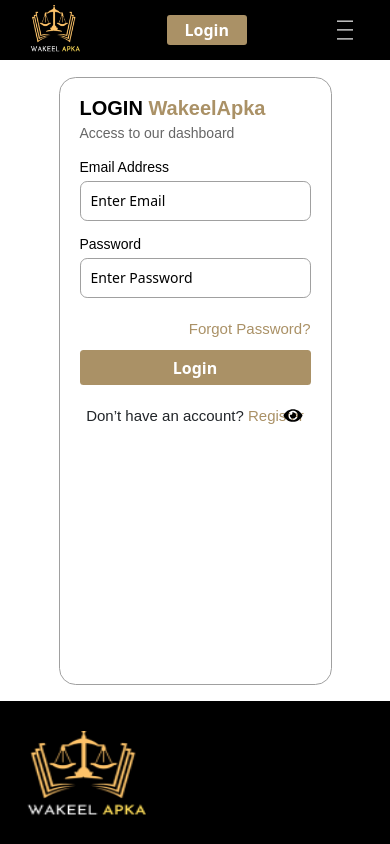
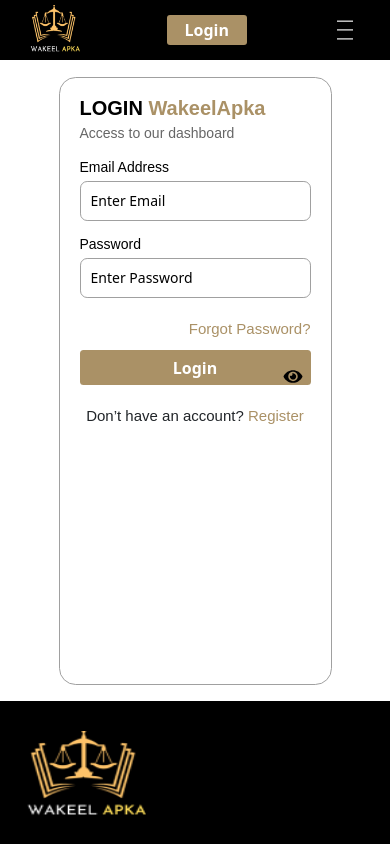
Before and after one commit to Muzamilkhattak/lawyer, a React (Create React App) app: page / in a window 390 px wide. Shown: the top 844 px of the page. Built offline with nearby package versions, Linux system fonts and the light colour scheme.

Commit message:
addlawyer

```diff
--- a/src/Components/Login/Login.css
+++ b/src/Components/Login/Login.css
@@ -24,7 +24,7 @@
 
 .loginform {
     width: 50%;
-    height: 54vh;
+    height: 58vh;
     border-radius: 16.658px;
     border: 1.19px solid #A0A0A0;
     background: #FFF;
@@ -75,7 +75,7 @@
 
 .loginform svg {
     position: absolute;
-    top: 52%;
+    top: 50%;
     right: 10%;
     cursor: pointer;
 }
@@ -128,6 +128,31 @@
     text-decoration: none;
 }
 
+@media(max-width:1350px) {
+
+    .loginform svg {
+        position: absolute;
+        top: 60%;
+        right: 10%;
+        cursor: pointer;
+
+    }
+
+
+}
+@media(max-width:1250px) {
+
+    .loginform svg {
+        position: absolute;
+        top: 60%;
+        right: 10%;
+        cursor: pointer;
+    }
+
+
+}
+
+
 @media(max-width:1024px) {
     .loginmain {
         display: flex;
@@ -159,4 +184,11 @@
         display: none;
     }
 
+    .loginform svg {
+        position: absolute;
+        top: 48%;
+        right: 10%;
+        cursor: pointer;
+    }
+
 }
```
